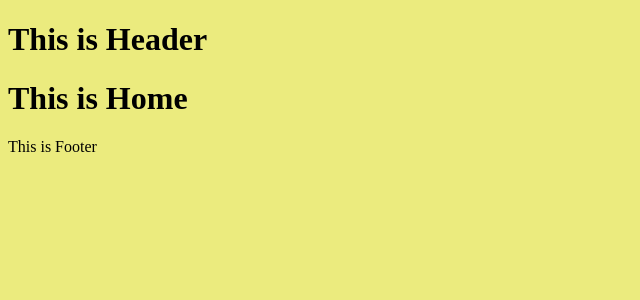
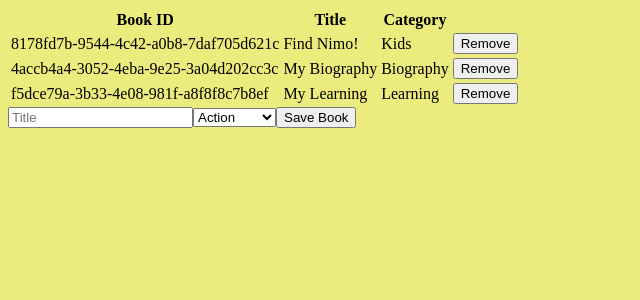
Before and after one commit to yoko-vicky/BookStore-with-ReactRedux, a React (Create React App) app: page / in a window 1280 px wide. Shown: the top 300 px of the page, without its empty margins (0-640 px from the left). Built offline with nearby package versions, Linux system fonts and the light colour scheme.

Commit message:
Add components, reducers, and actions - Create store using combineReducers of redux - Add Provider of react-redux to index.js to use Store in the whole App - Add BooksForm, BooksList in components - Add addBook, removeBook actions - Add booksReducer using 'CREATE_BOOK', 'REMOVE_BOOK'

```diff
--- a/package.json
+++ b/package.json
@@ -49,6 +49,7 @@
     "react-router-dom": "^5.2.0",
     "react-scripts": "4.0.3",
     "redux": "^4.0.5",
+    "uuid": "^8.3.2",
     "web-vitals": "^1.1.1"
   },
   "devDependencies": {
--- /dev/null
+++ b/src/actions/index.js
@@ -0,0 +1,24 @@
+import { v4 as uuid } from 'uuid';
+
+export const addBook = ({
+  title = '',
+  category = '',
+} = {}) => ({
+  type: 'CREATE_BOOK',
+  book: {
+    id: uuid(),
+    title,
+    category,
+  },
+});
+
+export const removeBook = ({ id }) => ({
+  type: 'REMOVE_BOOK',
+  id,
+});
+
+export const editBook = (id, book = {}) => ({
+  type: 'EDIT_BOOK',
+  id,
+  book,
+});
--- /dev/null
+++ b/src/components/App.js
@@ -0,0 +1,12 @@
+import React from 'react';
+import BooksList from './BooksList';
+import BooksForm from './BooksForm';
+
+const App = () => (
+  <div>
+    <BooksList />
+    <BooksForm />
+  </div>
+);
+
+export default App;
--- /dev/null
+++ b/src/components/Book.js
@@ -0,0 +1,44 @@
+import React from 'react';
+import PropTypes from 'prop-types';
+import { connect } from 'react-redux';
+import { removeBook } from '../actions/index';
+
+const Book = ({
+  id, title, category, removeBook,
+}) => (
+  <tr>
+    <td>{id}</td>
+    <td>{title}</td>
+    <td>{category}</td>
+    <td>
+      <button
+        type="button"
+        onClick={() => {
+          removeBook(id);
+        }}
+      >
+        Remove
+      </button>
+    </td>
+  </tr>
+);
+
+Book.propTypes = {
+  id: PropTypes.string,
+  title: PropTypes.string,
+  category: PropTypes.string,
+  removeBook: PropTypes.func,
+};
+
+Book.defaultProps = {
+  id: null,
+  title: '',
+  category: '',
+  removeBook: null,
+};
+
+const mapDispatchToProps = (dispatch) => ({
+  removeBook: (id) => dispatch(removeBook({ id })),
+});
+
+export default connect(undefined, mapDispatchToProps)(Book);
--- /dev/null
+++ b/src/components/BooksForm.js
@@ -0,0 +1,77 @@
+import React from 'react';
+import { connect } from 'react-redux';
+import PropTypes from 'prop-types';
+import { addBook } from '../actions/index';
+
+class BooksForm extends React.Component {
+  constructor(props) {
+    super(props);
+    this.state = {
+      categories: ['Action', 'Biography', 'History', 'Horror', 'Kids', 'Learning', 'Sci-Fi'],
+      id: '',
+      title: '',
+      category: 'Action',
+    };
+  }
+
+  onTitleChange = (e) => {
+    const title = e.target.value;
+    this.setState(() => ({ title }));
+  }
+
+  onCategoryChange = (e) => {
+    const category = e.target.value;
+    this.setState(() => ({ category }));
+  }
+
+  onSubmit = (e) => {
+    const {
+      id, title, category,
+    } = this.state;
+    const { addBook } = this.props;
+    e.preventDefault();
+    addBook({
+      id,
+      title: title.trim(),
+      category,
+    });
+    this.setState(() => ({
+      title: '',
+      category: '',
+    }));
+  }
+
+  render() {
+    const { categories, title, category } = this.state;
+    return (
+      <div>
+        <form onSubmit={this.onSubmit}>
+          <input
+            type="text"
+            value={title}
+            placeholder="Title"
+            onChange={this.onTitleChange}
+          />
+          <select value={category} onChange={this.onCategoryChange}>
+            {categories.map((cat) => <option value={cat} key={cat}>{cat}</option>)}
+          </select>
+          <button type="submit">Save Book</button>
+        </form>
+      </div>
+    );
+  }
+}
+
+const mapDispatchToProps = (dispatch) => ({
+  addBook: (book) => dispatch(addBook(book)),
+});
+
+BooksForm.propTypes = {
+  addBook: PropTypes.func,
+};
+
+BooksForm.defaultProps = {
+  addBook: null,
+};
+
+export default connect(undefined, mapDispatchToProps)(BooksForm);
--- /dev/null
+++ b/src/components/BooksList.js
@@ -0,0 +1,37 @@
+import React from 'react';
+import { connect } from 'react-redux';
+import PropTypes from 'prop-types';
+import Book from './Book';
+
+const BooksList = ({ books }) => (
+  <div>
+    <table>
+      <thead>
+        <tr>
+          <th>Book ID</th>
+          <th>Title</th>
+          <th>Category</th>
+        </tr>
+      </thead>
+      <tbody>
+        {books.map((book) => (
+          <Book id={book.id} title={book.title} category={book.category} key={book.id} />
+        ))}
+      </tbody>
+    </table>
+  </div>
+);
+
+const mapStateToProps = (state) => ({
+  books: state.books,
+});
+
+BooksList.propTypes = {
+  books: PropTypes.arrayOf(PropTypes.instanceOf(Object)),
+};
+
+BooksList.defaultProps = {
+  books: [],
+};
+
+export default connect(mapStateToProps)(BooksList);
--- a/src/index.js
+++ b/src/index.js
@@ -1,6 +1,27 @@
 import React from 'react';
 import ReactDOM from 'react-dom';
-import AppRouter from './routers/AppRouter';
+import { Provider } from 'react-redux';
+import configureStore from './reducers/index';
+import App from './components/App';
 import './styles/style.scss';
+import { addBook } from './actions/index';
 
-ReactDOM.render(<AppRouter />, document.getElementById('root'));
+const store = configureStore();
+store.subscribe(() => {
+  const { books } = store.getState();
+  // eslint-disable-next-line no-console
+  console.log(books);
+});
+
+const categories = ['Action', 'Biography', 'History', 'Horror', 'Kids', 'Learning', 'Sci-Fi'];
+store.dispatch(addBook({ title: 'Find Nimo!', category: categories[4] }));
+store.dispatch(addBook({ title: 'My Biography', category: categories[1] }));
+store.dispatch(addBook({ title: 'My Learning', category: categories[5] }));
+
+const jsx = (
+  <Provider store={store}>
+    <App />
+  </Provider>
+);
+
+ReactDOM.render(jsx, document.getElementById('root'));
--- /dev/null
+++ b/src/reducers/books.js
@@ -0,0 +1,17 @@
+const defaultBooksState = [];
+const booksReducer = (state = defaultBooksState, action) => {
+  switch (action.type) {
+    case 'CREATE_BOOK':
+      return [
+        ...state,
+        action.book,
+      ];
+    case 'REMOVE_BOOK':
+      return state.filter((book) => book.id !== action.id);
+    case 'EDIT_BOOK':
+      return state.map((book) => (book.id === state.id ? { ...book, ...state.book } : book));
+    default:
+      return state;
+  }
+};
+export default booksReducer;
--- /dev/null
+++ b/src/reducers/index.js
@@ -0,0 +1,13 @@
+import { createStore, combineReducers } from 'redux';
+import booksReducer from './books';
+
+const configureStore = () => {
+  const store = createStore(
+    combineReducers({
+      books: booksReducer,
+    }),
+  );
+  return store;
+};
+
+export default configureStore;
```
Also changed, not shown: 2 other files (tests, documents, lock files or other folders).
